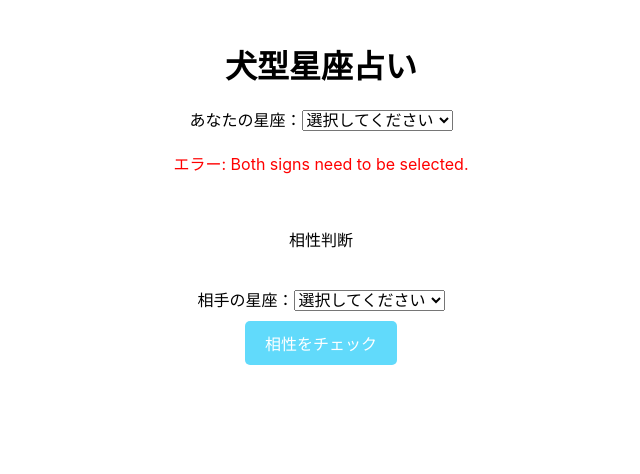
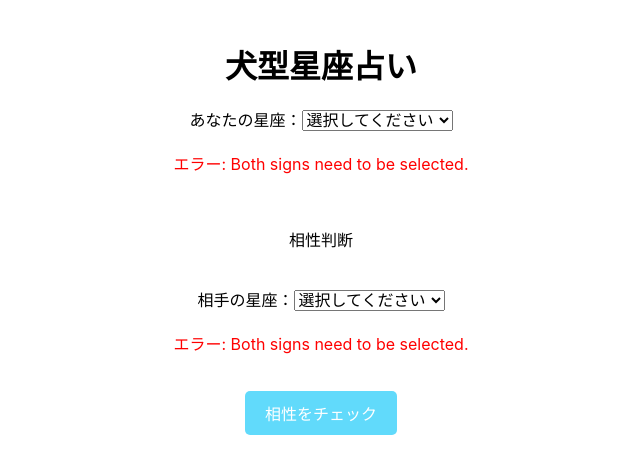
Before and after one commit to Willwesternavenue/zscopeapi, a React (Create React App) app in the folder zScope/: page / in a window 1280 px wide. Both pictures are taken after a click on the button "相性をチェック". Shown: the top 474 px of the page, without its empty margins (319-959 px from the left). Built offline with nearby package versions, Linux system fonts and the light colour scheme.

Commit message:
both dogs

```diff
--- a/zScope/src/App.js
+++ b/zScope/src/App.js
@@ -20,8 +20,10 @@ function App() {
   const [mySign, setMySign] = useState('');
   const [partnerSign, setPartnerSign] = useState('');
   const [compatibility, setCompatibility] = useState(null);
-  const [dogType, setDogType] = useState('');
-  const [dogCharacter, setDogCharacter] = useState('');
+  const [dogType1, setDogType1] = useState('');
+  const [dogType2, setDogType2] = useState('');
+  const [dogCharacter1, setDogCharacter1] = useState('');
+  const [dogCharacter2, setDogCharacter2] = useState('');
   const [error, setError] = useState('');
   console.log('mySign:', mySign);
   console.log('partnerSign:', partnerSign);
@@ -29,9 +31,12 @@ function App() {
 
   useEffect(() => {
     if (mySign) {
-      fetchDogInfo();
+      fetchDogInfo(mySign, setDogType1, setDogCharacter1);
     }
-  }, [mySign]); // mySignが変更されたときに実行
+    if (partnerSign) {
+      fetchDogInfo(partnerSign, setDogType2, setDogCharacter2);
+    }
+  }, [mySign, partnerSign]); // mySign または partnerSign が変更されたときに実行
 
 
   const handleSignChange = (event, setter) => {
@@ -40,7 +45,7 @@ function App() {
     setCompatibility(null); // Reset compatibility when changing signs
   };
 
-  const fetchDogInfo = async () => {
+  const fetchDogInfo = async (sign, setDogType, setDogCharacter) => {
     try {
       const apiKey = 'AIzaSyBdSdUJ2SnudvSs0FTYe2aLugIYToCvLOU';
       const spreadsheetId = '1_ny_jpo6gXKmSTMTaQT1o6RdEKR7UzrLA82aFc_1HV8';
@@ -49,7 +54,7 @@ function App() {
         throw new Error(`HTTP error! status: ${response.status}`);
       }
       const data = await response.json();
-      const matchingRow = data.values.find(row => row[0] === mySign);
+      const matchingRow = data.values.find(row => row[0] === sign);
       if (matchingRow) {
         setDogType(matchingRow[1]);
         setDogCharacter(matchingRow[2]);
@@ -105,13 +110,13 @@ function App() {
           ))}
         </select>
       </div>
-      {dogType && (
-        <p><br /><b>あなたの星座を犬に例えると:<br></br> {dogType}</b></p>
+      {dogType1 && (
+        <p><br /><b>あなたの星座を犬に例えると:<br></br> {dogType1}</b></p>
       )}
-      {dogCharacter && (
+      {dogCharacter1 && (
           <>
-        <p><b>性格を一言でいうと:<br></br> {dogCharacter}</b></p>
-        <img src={dogImages[dogType]} alt={`画像：${dogType}`} className="dog-image" />
+        <p><b>性格を一言でいうと:<br></br> {dogCharacter1}</b></p>
+        <img src={dogImages[dogType1]} alt={`画像：${dogType1}`} className="dog-image" />
         </>
       )}
       {error && (
@@ -127,6 +132,18 @@ function App() {
             <option key={index} value={sign}>{sign}</option>
           ))}
         </select>
+        {dogType2 && (
+        <p><br /><b>相手の星座を犬に例えると:<br></br> {dogType2}</b></p>
+      )}
+      {dogCharacter2 && (
+          <>
+        <p><b>性格を一言でいうと:<br></br> {dogCharacter2}</b></p>
+        <img src={dogImages[dogType2]} alt={`画像：${dogType2}`} className="dog-image" />
+        </>
+      )}
+      {error && (
+        <p className="error">エラー: {error}</p>
+      )}
       <br />
       <button onClick={calculateCompatibility}>相性をチェック</button>
       {compatibility && (
```
